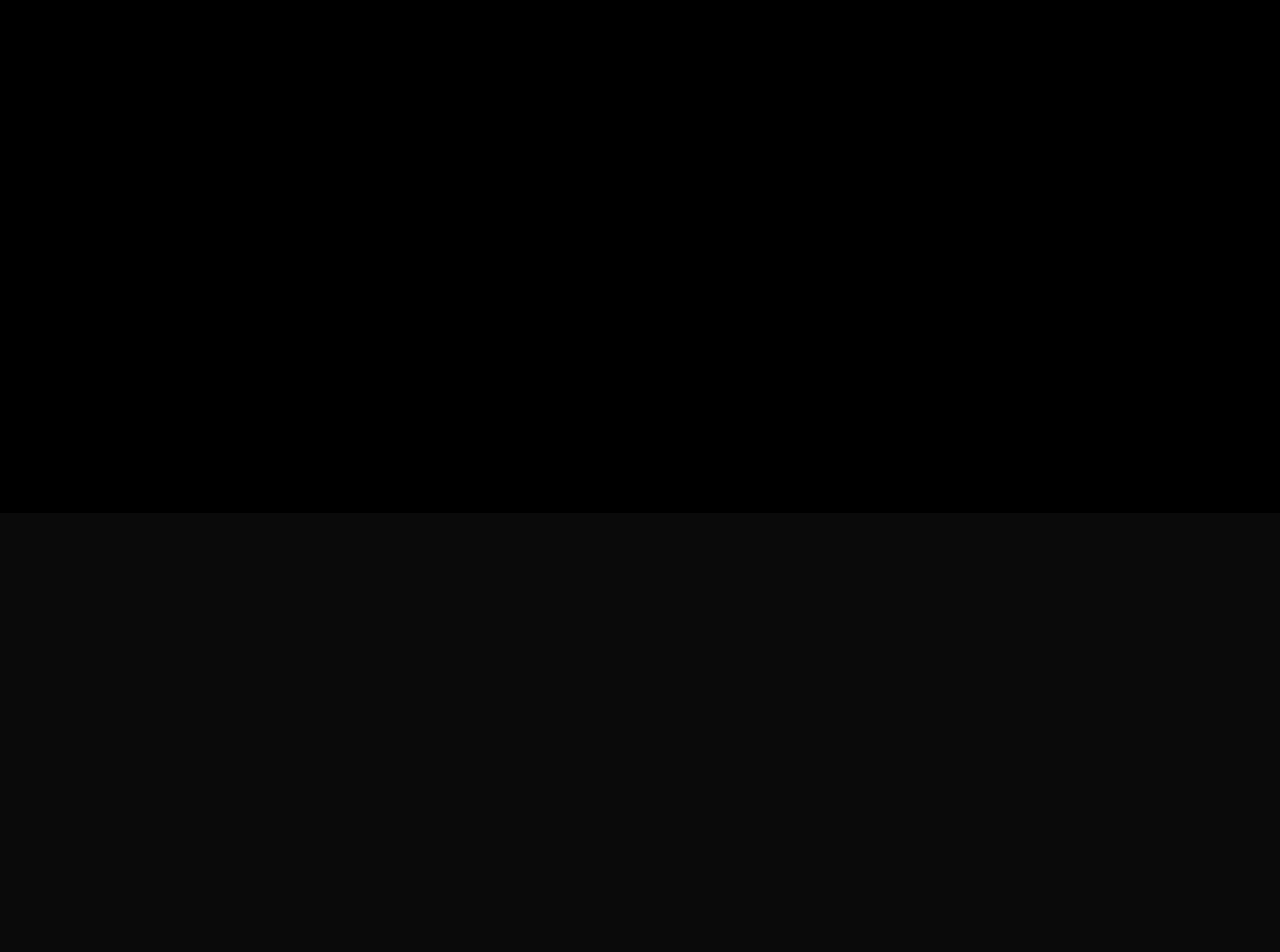
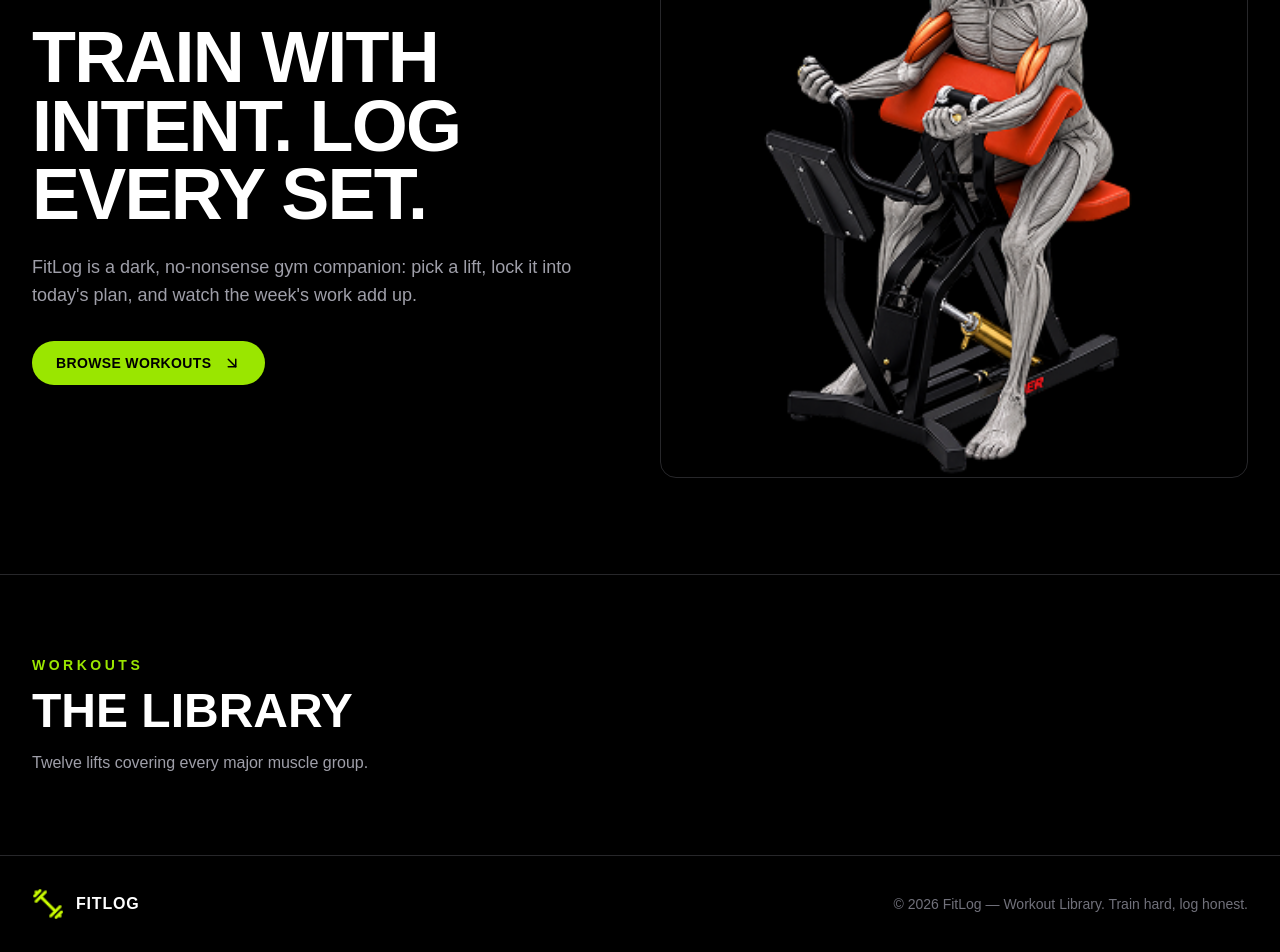
Before and after one commit to farhad-alom/assignment-6-fit-log-app, a Next.js app: page / in a window 1280 px wide. Shown: the part 287-1239 px from the top of the page. Before the commit the page ends 800 px from the top, so only its background shows below. Built offline with nearby package versions, Linux system fonts and the light colour scheme.

Commit message:
added hero and footer sections

```diff
--- a/src/app/page.tsx
+++ b/src/app/page.tsx
@@ -1,20 +1,33 @@
 import React from 'react';
 import Navbar from '@/components/Navbar';
+import Hero from '@/components/Hero';
+import Footer from '@/components/Footer';
 
 const Home = () => {
   return (
     <main className="min-h-screen bg-black text-white">
       <Navbar />
 
-      <section className="mx-auto max-w-7xl px-4 py-20 sm:px-6 lg:px-8">
-        <h1 className="text-4xl font-bold">
-          FITLOG
-        </h1>
+      <Hero />
+
+      <section
+        id="library"
+        className="mx-auto max-w-7xl px-4 py-20 sm:px-6 lg:px-8"
+      >
+        <p className="text-sm font-bold tracking-[0.25em] text-lime-400">
+          WORKOUTS
+        </p>
+
+        <h2 className="mt-3 text-4xl font-black uppercase sm:text-5xl">
+          The Library
+        </h2>
 
         <p className="mt-4 text-zinc-400">
-          Workout Library
+          Twelve lifts covering every major muscle group.
         </p>
       </section>
+
+      <Footer />
     </main>
   );
 };
--- /dev/null
+++ b/src/components/Footer.tsx
@@ -0,0 +1,33 @@
+import Image from 'next/image';
+import React from 'react';
+
+const Footer = () => {
+    return (
+        <footer className="border-t border-zinc-800 bg-black">
+            <div className="mx-auto flex max-w-7xl flex-col gap-5 px-4 py-8 sm:px-6 md:flex-row md:items-center md:justify-between lg:px-8">
+
+                <div className="flex items-center gap-3">
+                    <Image
+                        src="/logo.png"
+                        width="1280"
+                        height="165"
+
+                        alt="FitLog Logo"
+                        className="h-8 w-8 object-contain"
+                    />
+
+                    <span className="font-bold tracking-wider text-white">
+                        FITLOG
+                    </span>
+                </div>
+
+                <p className="text-sm text-zinc-500">
+                    © 2026 FitLog — Workout Library. Train hard, log honest.
+                </p>
+
+            </div>
+        </footer>
+    );
+};
+
+export default Footer;
--- /dev/null
+++ b/src/components/Hero.tsx
@@ -0,0 +1,51 @@
+import React from 'react';
+import Link from 'next/link';
+import { ArrowDownRight } from 'lucide-react';
+import Image from 'next/image';
+
+const Hero = () => {
+    return (
+        <section className="border-b border-zinc-800 bg-black">
+            <div className="mx-auto grid max-w-7xl items-center gap-10 px-4 py-16 sm:px-6 md:py-20 lg:grid-cols-2 lg:px-8 lg:py-24">
+
+                {/* Content */}
+                <div>
+                    <p className="mb-5 text-sm font-bold tracking-[0.25em] text-lime-400">
+                        WORKOUT LIBRARY
+                    </p>
+
+                    <h1 className="max-w-3xl text-5xl font-black uppercase leading-[0.95] tracking-tight text-white sm:text-6xl lg:text-7xl">
+                        Train With Intent. Log Every Set.
+                    </h1>
+
+                    <p className="mt-6 max-w-xl text-base leading-7 text-zinc-400 sm:text-lg">
+                        FitLog is a dark, no-nonsense gym companion: pick a lift,
+                        lock it into today&apos;s plan, and watch the week&apos;s work add up.
+                    </p>
+
+                    <Link
+                        href="#library"
+                        className="mt-8 inline-flex items-center gap-3 rounded-full bg-lime-400 px-6 py-3 text-sm font-bold uppercase tracking-wide text-black transition hover:bg-lime-300"
+                    >
+                        Browse Workouts
+                        <ArrowDownRight size={18} />
+                    </Link>
+                </div>
+
+                {/* Image */}
+                <div className="overflow-hidden rounded-2xl border border-zinc-800">
+                    <Image
+                        src="/banner.png"
+                        height="500"
+                        width="1000"
+                        alt="FitLog workout banner"
+                        className="h-full min-h-80 w-full object-cover"
+                    />
+                </div>
+
+            </div>
+        </section>
+    );
+};
+
+export default Hero;
```
